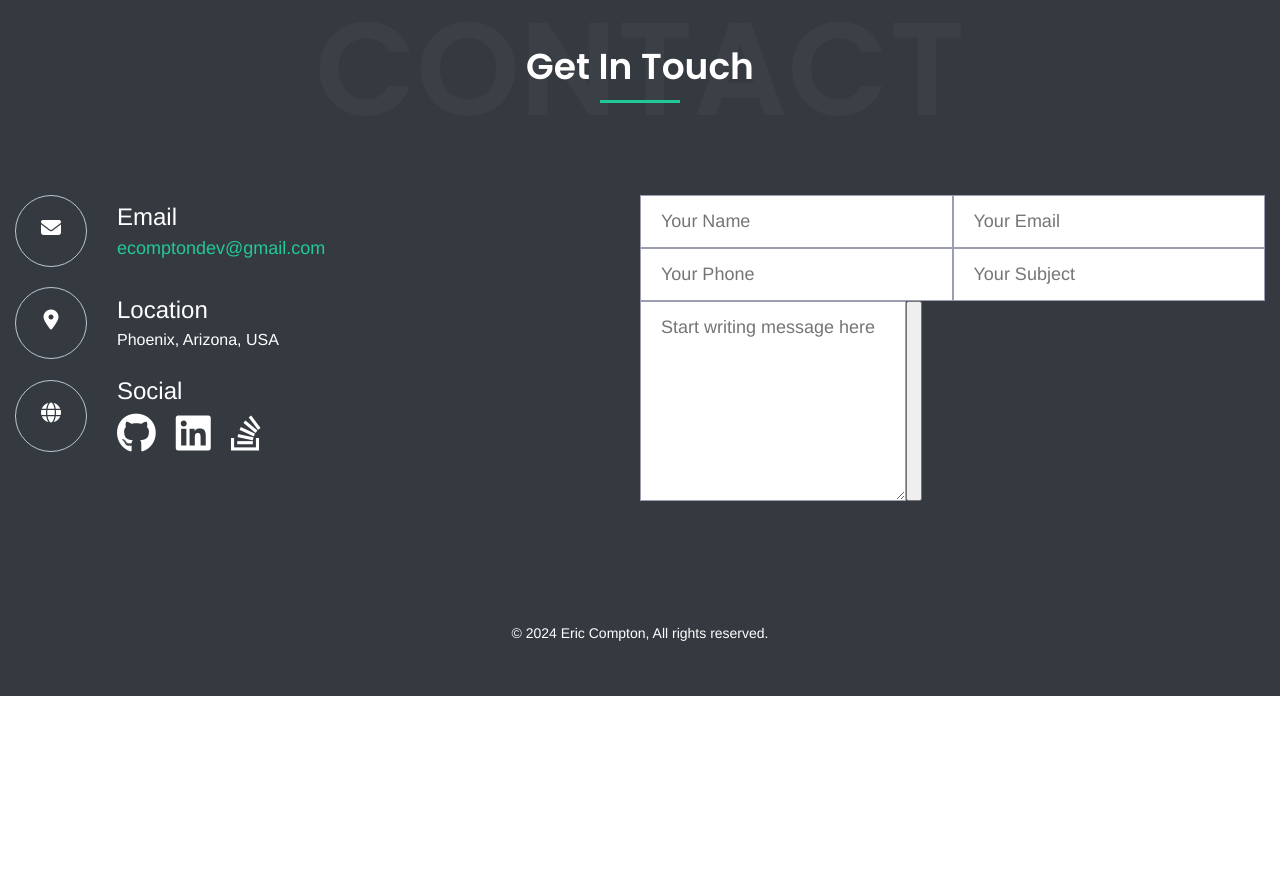
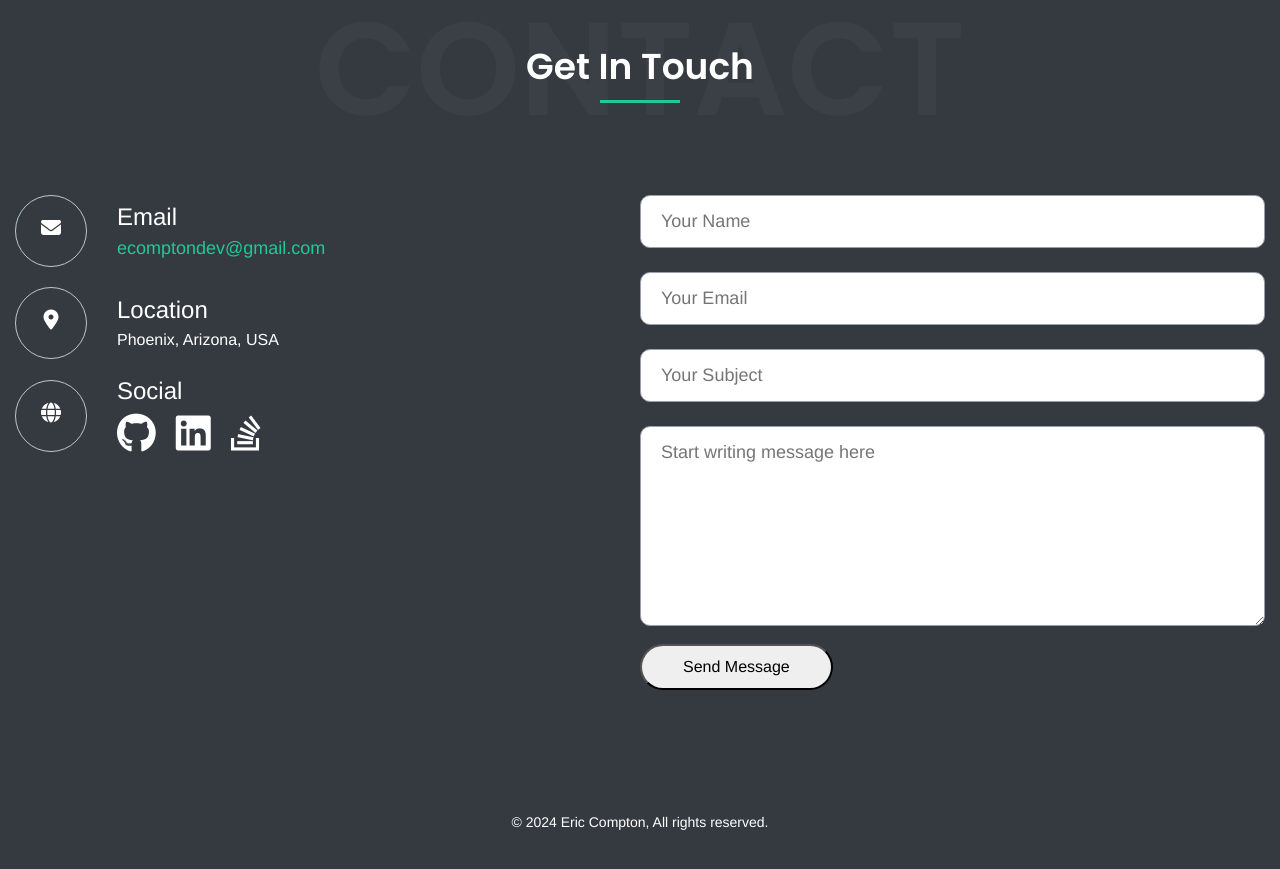
Before and after one commit to ecomptonn/Portfolio-Website, a plain HTML site: page index.html in a window 1280 px wide. Shown: the part 2774-3643 px from the top of the page. Before the commit the page ends 3470 px from the top, so only its background shows below. Drawn offline with Linux system fonts and the light colour scheme; a web font is replaced by a local one.

Commit message:
Finished contact form html layout and css styling

```diff
--- a/css/style.css
+++ b/css/style.css
@@ -55,17 +55,21 @@ i {
 }
 
 input {
+    color: var(--main-color);
+    margin: 0 0 24px 0;
+    padding: 1.5rem 2rem;
+    width: 100%;
     font-size: 1.8rem;
     font-family: "Allerta", Helvetica, sans-serif;
-    color: var(--main-color);
-    padding: 1.5rem 2rem;
-    width: 50%;
     border: 1px solid var(--meta-text-color);
+    border-radius: 1rem;
 }
 
 textarea {
+    width: 100%;
     overflow: auto;
     resize: vertical;
+    border-radius: 1rem;
 }
 
 .rotate {
@@ -514,20 +518,29 @@ CONTACT
 
         .contact-info {
             display: flex;
+            flex-direction: column;
             flex-wrap: wrap;
 
             .form-row {
-                display: flex;
-                flex-wrap: wrap;
-
                 .contact-message {
                     min-height: 20rem;
                     font-size: 1.8rem;
                     font-family: "Allerta", Helvetica, sans-serif;
+                    margin: 0 0 16px 0;
                     padding: 1.5rem 2rem;
-                    width: 100%;
                     color: var(--main-color);
                     border: 1px solid var(--meta-text-color);
+                }
+            }
+
+            .contact-btn {
+                display: flex;
+
+                button {
+                    font-size: 1.6rem;
+                    font-family: "Allerta", Helvetica, sans-serif;
+                    padding: 1.2rem 4.1rem;
+                    border-radius: 50rem;
                 }
             }
         }
--- a/index.html
+++ b/index.html
@@ -392,10 +392,6 @@
                                             />
                                             <input
                                                 type="text"
-                                                placeholder="Your Phone"
-                                            />
-                                            <input
-                                                type="text"
                                                 placeholder="Your Subject"
                                             />
                                         </div>
@@ -407,10 +403,9 @@
                                                 placeholder="Start writing message here"
                                             ></textarea>
                                         </div>
-                                        <button
-                                            type="submit"
-                                            class="contact-btn"
-                                        ></button>
+                                        <div class="contact-btn">
+                                            <button type="submit">Send Message</button>
+                                        </div>
                                     </div>
                                 </form>
                             </div>
```
